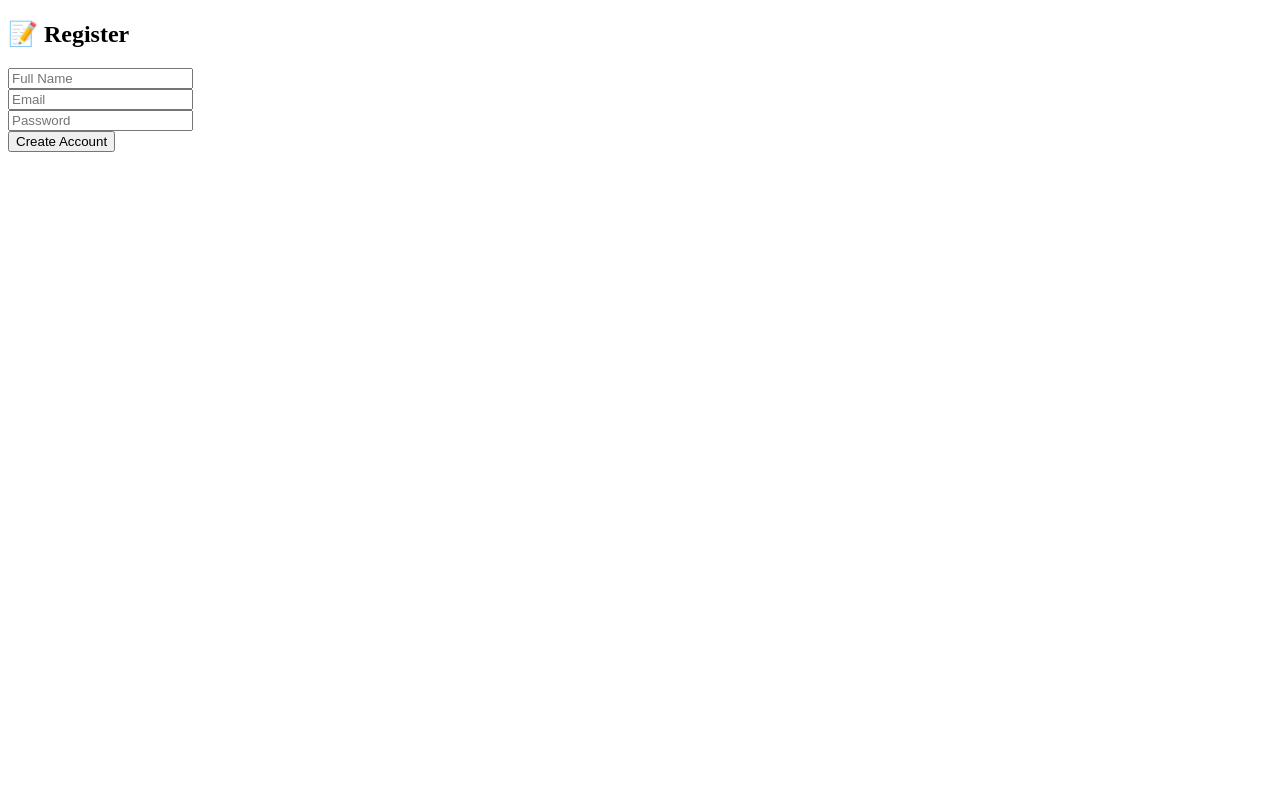
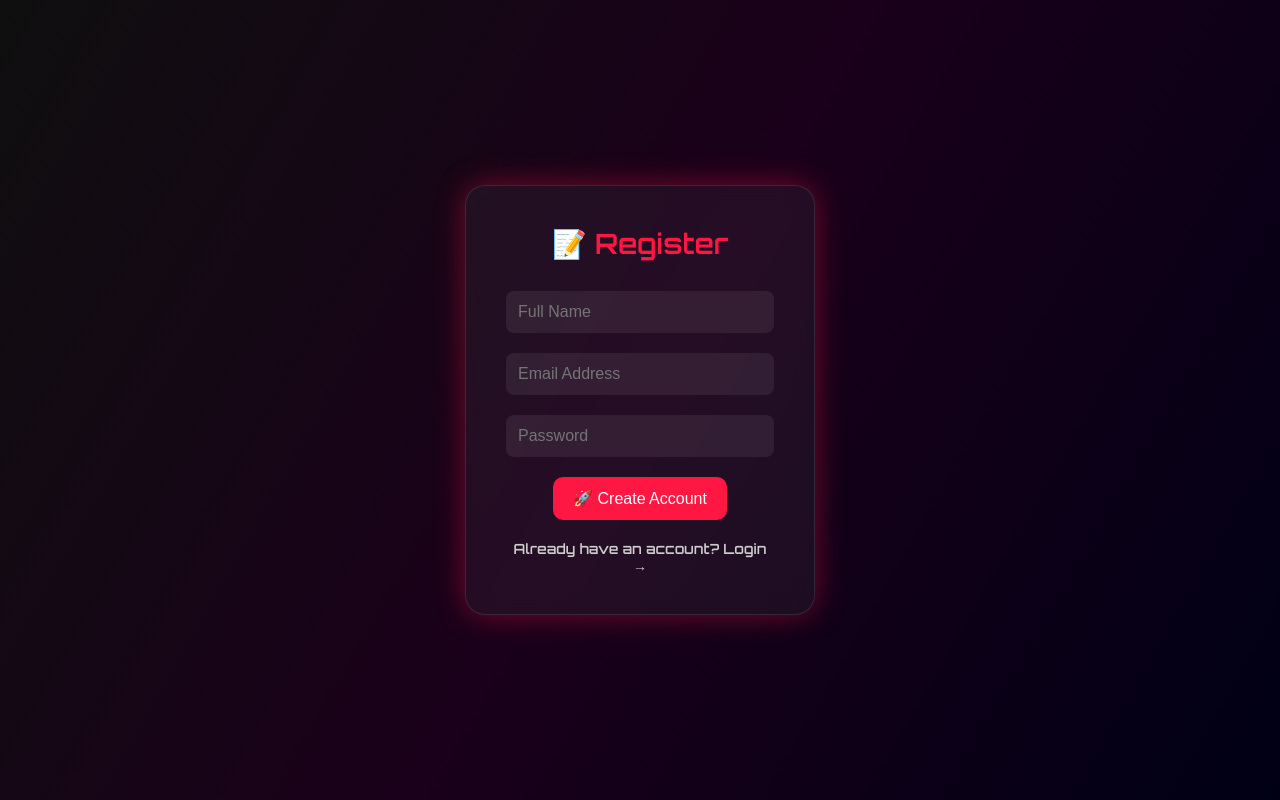
Before and after one commit to Satyabrat2005/Unboxed, a Flask app: page /register in a window 1280 px wide. Run offline with Flask 3, Linux system fonts and the light colour scheme; parts of the project's set-up code (start-up, migrations or seed data) failed here and were passed over.

Commit message:
update register page

```diff
--- a/templates/register.html
+++ b/templates/register.html
@@ -1,13 +1,109 @@
 <!DOCTYPE html>
-<html>
-<head><title>Register</title></head>
+<html lang="en">
+<head>
+  <meta charset="UTF-8">
+  <title>Register | UNBOXED</title>
+  <link href="https://fonts.googleapis.com/css2?family=Orbitron:wght@600&display=swap" rel="stylesheet">
+  <style>
+    * {
+      margin: 0;
+      padding: 0;
+      box-sizing: border-box;
+    }
+
+    body {
+      font-family: 'Orbitron', sans-serif;
+      background: linear-gradient(120deg, #0f0f0f, #1a001a, #000014);
+      color: white;
+      height: 100vh;
+      display: flex;
+      align-items: center;
+      justify-content: center;
+      overflow: hidden;
+    }
+
+    .container {
+      background: rgba(255, 255, 255, 0.05);
+      border: 1px solid rgba(255, 255, 255, 0.1);
+      backdrop-filter: blur(10px);
+      padding: 40px;
+      border-radius: 20px;
+      box-shadow: 0 0 30px rgba(255, 23, 68, 0.4);
+      width: 350px;
+      text-align: center;
+      animation: fadeIn 1s ease;
+    }
+
+    @keyframes fadeIn {
+      0% { opacity: 0; transform: scale(0.95); }
+      100% { opacity: 1; transform: scale(1); }
+    }
+
+    h2 {
+      margin-bottom: 20px;
+      color: #ff1744;
+      font-size: 28px;
+    }
+
+    input {
+      width: 100%;
+      padding: 12px;
+      margin: 10px 0;
+      border: none;
+      border-radius: 8px;
+      background: rgba(255, 255, 255, 0.07);
+      color: white;
+      font-size: 16px;
+      outline: none;
+      transition: 0.3s;
+    }
+
+    input:focus {
+      background: rgba(255, 255, 255, 0.1);
+      box-shadow: 0 0 5px #ff1744;
+    }
+
+    button {
+      background: #ff1744;
+      border: none;
+      padding: 12px 20px;
+      font-size: 16px;
+      color: white;
+      border-radius: 10px;
+      cursor: pointer;
+      transition: 0.3s;
+      margin-top: 10px;
+    }
+
+    button:hover {
+      background: #ff0033;
+      transform: scale(1.05);
+    }
+
+    .back-link {
+      display: block;
+      margin-top: 20px;
+      color: #ccc;
+      font-size: 14px;
+      text-decoration: none;
+      transition: color 0.3s;
+    }
+
+    .back-link:hover {
+      color: white;
+    }
+  </style>
+</head>
 <body>
-  <h2>📝 Register</h2>
-  <form method="POST" action="/register">
-    <input type="text" name="name" placeholder="Full Name" required><br>
-    <input type="email" name="email" placeholder="Email" required><br>
-    <input type="password" name="password" placeholder="Password" required><br>
-    <button type="submit">Create Account</button>
-  </form>
+  <div class="container">
+    <h2>📝 Register</h2>
+    <form method="POST" action="/register">
+      <input type="text" name="name" placeholder="Full Name" required>
+      <input type="email" name="email" placeholder="Email Address" required>
+      <input type="password" name="password" placeholder="Password" required>
+      <button type="submit">🚀 Create Account</button>
+    </form>
+    <a href="/login" class="back-link">Already have an account? Login →</a>
+  </div>
 </body>
 </html>
```
